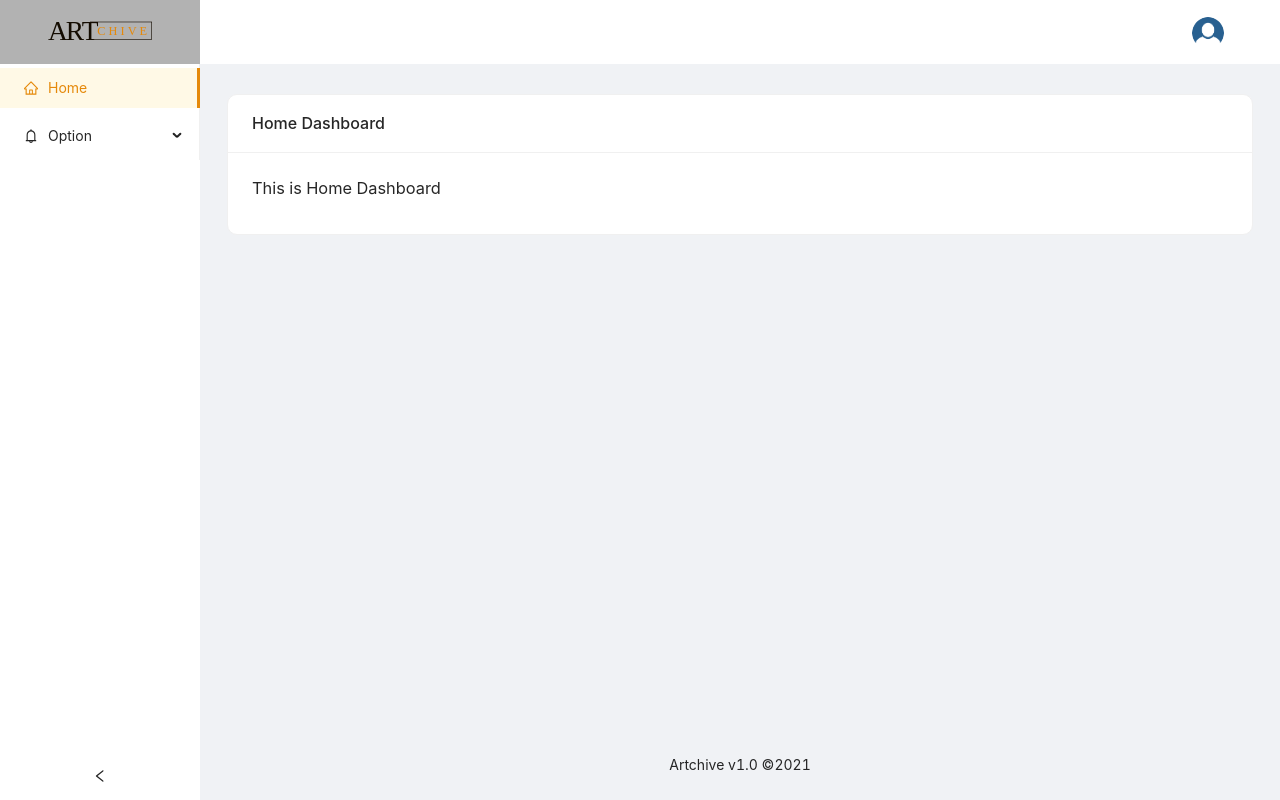
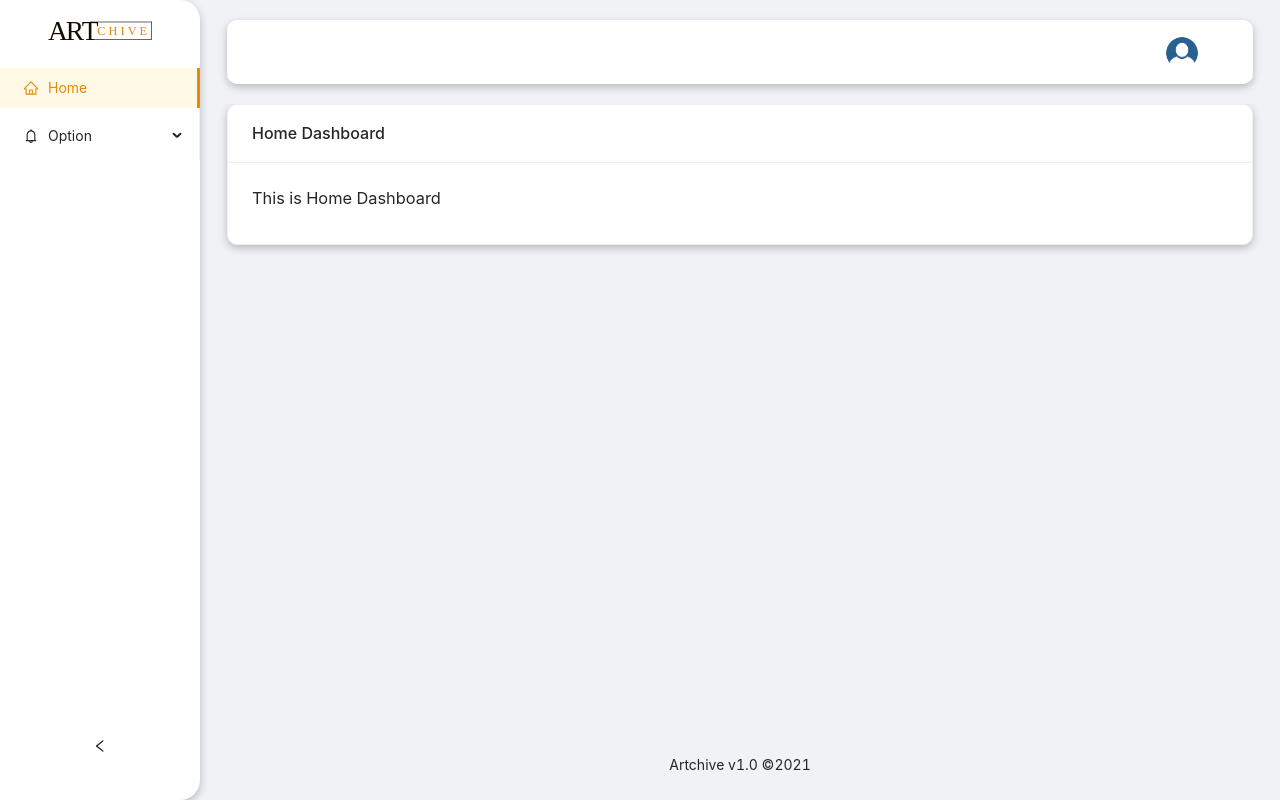
Before and after one commit to YosaRama/Artchive.id-public-, a Next.js app: page /dashboard in a window 1280 px wide. Built offline with nearby package versions, Linux system fonts and the light colour scheme.

Commit message:
UPDATE: Styling for dashboard sider, header, & content card

```diff
--- a/app/components/layout/sider.js
+++ b/app/components/layout/sider.js
@@ -17,7 +17,13 @@ const DashboardSider = (props) => {
 
   return (
     <>
-      <Sider collapsible collapsed={collapsed} onCollapse={onCollapse} theme="light">
+      <Sider
+        collapsible
+        collapsed={collapsed}
+        onCollapse={onCollapse}
+        theme="light"
+        className="dashboard-sider"
+      >
         <Col span={24} className="dashboard-header-logo-container">
           <div className="dashboard-header-logo" style={{ position: "relative" }}>
             <Image
--- a/app/styles/dashboard.scss
+++ b/app/styles/dashboard.scss
@@ -1,8 +1,4 @@
-// LAYOUT
-
-.dashboard-header-user-popover {
-  width: 100px;
-}
+//? ========= Header Dashboard =========== ?//
 
 .dashboard-header-logout {
   margin-bottom: 0;
@@ -12,6 +8,62 @@
     cursor: pointer;
   }
 }
+
+.dashboard-header-user-popover {
+  width: 100px;
+}
+
+.dashboard-layout-header {
+  background: #ffffff;
+  z-index: 1;
+  width: 95%;
+  margin: 20px auto;
+  border-radius: 10px;
+  box-shadow: rgba(0, 0, 0, 0.24) 0px 3px 8px;
+}
+
+.dashboard-header-ava {
+  text-align: center;
+  margin-right: 50px;
+}
+
+.dashboard-header-logo-container {
+  height: 64px;
+  display: flex;
+  align-items: center;
+  background: transparent;
+  .dashboard-header-logo {
+    height: 30px;
+    position: relative;
+    width: 100%;
+  }
+}
+
+//* =========================================== *//
+
+//? ========= Side Bar Dashboard ============== ?//
+
+.dashboard-sider {
+  border-radius: 0 20px 20px 0;
+  box-shadow: rgba(0, 0, 0, 0.24) 0px 3px 8px;
+  .ant-layout-sider-trigger {
+    bottom: 30px;
+  }
+}
+
+//* =========================================== *//
+
+//? ========= Content Dashboard ============== ?//
+
+.dashboard-card-container {
+  width: 95%;
+  margin: 0 auto;
+  box-shadow: rgba(0, 0, 0, 0.24) 0px 3px 8px;
+}
+
+//* =========================================== *//
+
+//? ========= General Custom Dashboard =========== ?//
 
 #dashboard.main-dashboard-layout {
   max-height: 100vh;
@@ -71,30 +123,4 @@
   }
 }
 
-.dashboard-layout-header {
-  background: #ffffff;
-  z-index: 1;
-  margin-bottom: 30px;
-}
-
-.dashboard-header-ava {
-  text-align: center;
-  margin-right: 50px;
-}
-
-.dashboard-header-logo-container {
-  height: 64px;
-  display: flex;
-  align-items: center;
-  background: rgba(0, 0, 0, 0.3);
-  .dashboard-header-logo {
-    height: 30px;
-    position: relative;
-    width: 100%;
-  }
-}
-
-.dashboard-card-container {
-  width: 95%;
-  margin: 0 auto;
-}
+//* =========================================== *//
```
